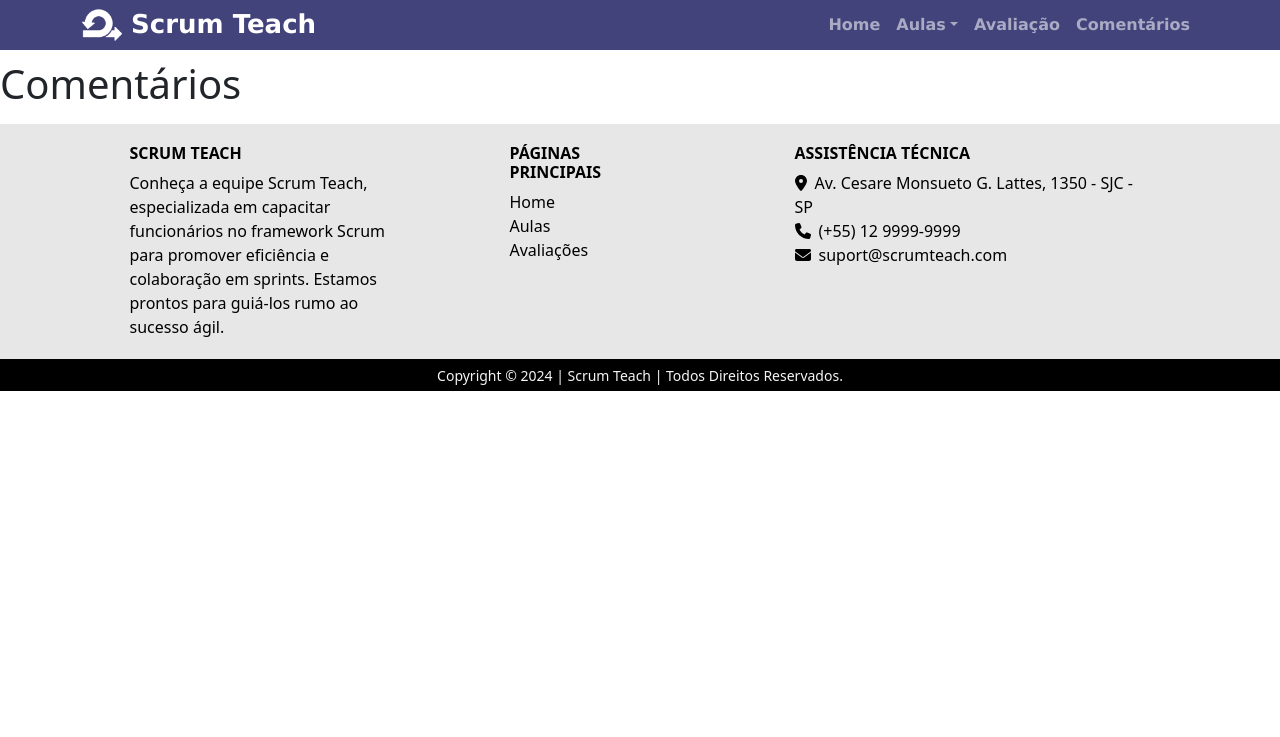
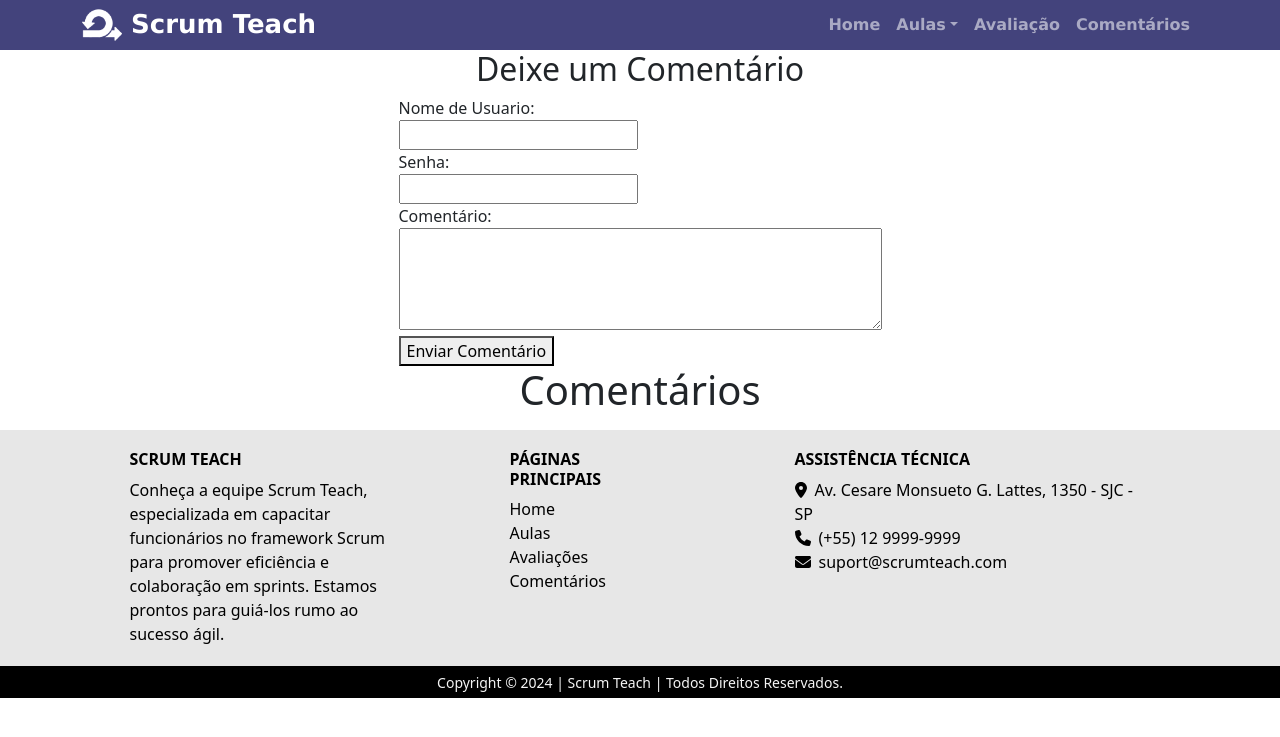
Before and after one commit to Templasan/API---ADS-semestre-1, a Flask app: page /comentarios in a window 1280 px wide. Shown: the top 737 px of the page. Run offline with Flask 3, Linux system fonts and the light colour scheme; some libraries are stand-ins or nearby versions.

Commit message:
Adição de Link no footer; Correção de bug no navegar Crome com o scroll horizontal; Adição do formulário na pagina comentários

```diff
--- a/src/static/css/style.css
+++ b/src/static/css/style.css
@@ -95,13 +95,16 @@
 /* Scroll lateral da navbar de baixo para mobile */
 .mobile{
     margin-top: -1px; /* Remove Vão entre sidebars */
-    overflow-x: scroll;
+    overflow-x: hidden; /* Esconde Scrollbar Crome*/
     overflow-y: hidden; /* PODE ALTERAR PARA "hidden" CASO NÃO QUEIRA SCROLL VERTICAL */
     white-space: nowrap; /* IMPEDE A QUEBRA DE LINHA */
-    scrollbar-width: none; /* Esconde Scrollbar */
+    scrollbar-width: none; /* Esconde Scrollbar Firefox e Opera*/
 }
 
 @media (max-width: 500px) {
+  .mobile{
+    overflow-x: scroll; /* Scroll Horizontal Mobile */
+  }
   .mobile ul{
     margin-left: 290px; /* Gambiarra para o scroll não comer a introdução */
   }
--- a/src/templates/base.html
+++ b/src/templates/base.html
@@ -87,6 +87,7 @@
                             <li><a href="/">Home</a></li>
                             <li><a href="/introdução">Aulas</a></li>
                             <li><a href="/avaliacao">Avaliações</a></li>
+                            <li><a href="/comentarios">Comentários</a></li>
                         </ul>
                     </div>
 
--- a/src/templates/base2.html
+++ b/src/templates/base2.html
@@ -113,6 +113,7 @@
                             <li><a href="/">Home</a></li>
                             <li><a href="/introducao">Aulas</a></li>
                             <li><a href="/avaliacao">Avaliações</a></li>
+                            <li><a href="/comentarios">Comentários</a></li>
                         </ul>
                     </div>
 
--- a/src/templates/comentarios.html
+++ b/src/templates/comentarios.html
@@ -1,12 +1,38 @@
 {% extends "base.html" %}
 
-{% block title %}Comentarios{% endblock %}
+{% block title %}Comentários{% endblock %}
 
 {% block content %}
-<div style="margin-top: 60px;">
-    <h1>Comentários</h1>
-    <ul>
+
+<!-- Formulário -->
+<div class="container-fluid d-flex justify-content-center" style="margin-top: 50px;">
+    <div>
+    <h2 class="text-center">Deixe um Comentário</h2>
+    <form action="/submit_comment" method="POST">
+        <div class="form-group">
+            <label for="usuario">Nome de Usuario:</label><br>
+            <input type="text" id="usuario" name="usuario" required>
+        </div>
+        <div class="form-group">
+            <label for="senha">Senha:</label><br>
+            <input type="senha" id="senha" name="senha" required>
+        </div>
+        <div class="form-group">
+            <label for="comentario">Comentário:</label><br>
+            <textarea id="comentario" name="comentario" rows="4" cols="50" required></textarea>
+        </div>
+        <button type="submit">Enviar Comentário</button>
+    </form>
+    </div>
+</div>
+
+<!-- Comentários -->
+<div class="container-fluid d-flex justify-content-center">
+    <div>
+        <h1 class="text-center">Comentários</h1>
+        <ul class="no-bullets">
             {% for comentario in comentarios %}
+
             <li>
                 <strong>Usuário:</strong> {{ comentario.usuario }}<br>
                 <strong>Comentário:</strong> {{ comentario.comentario }}
@@ -14,4 +40,6 @@
             {% endfor %}
         </ul>
     </div>
+</div>
+
 {% endblock %}
```
Lines whose indentation alone changed are shown as unchanged.
